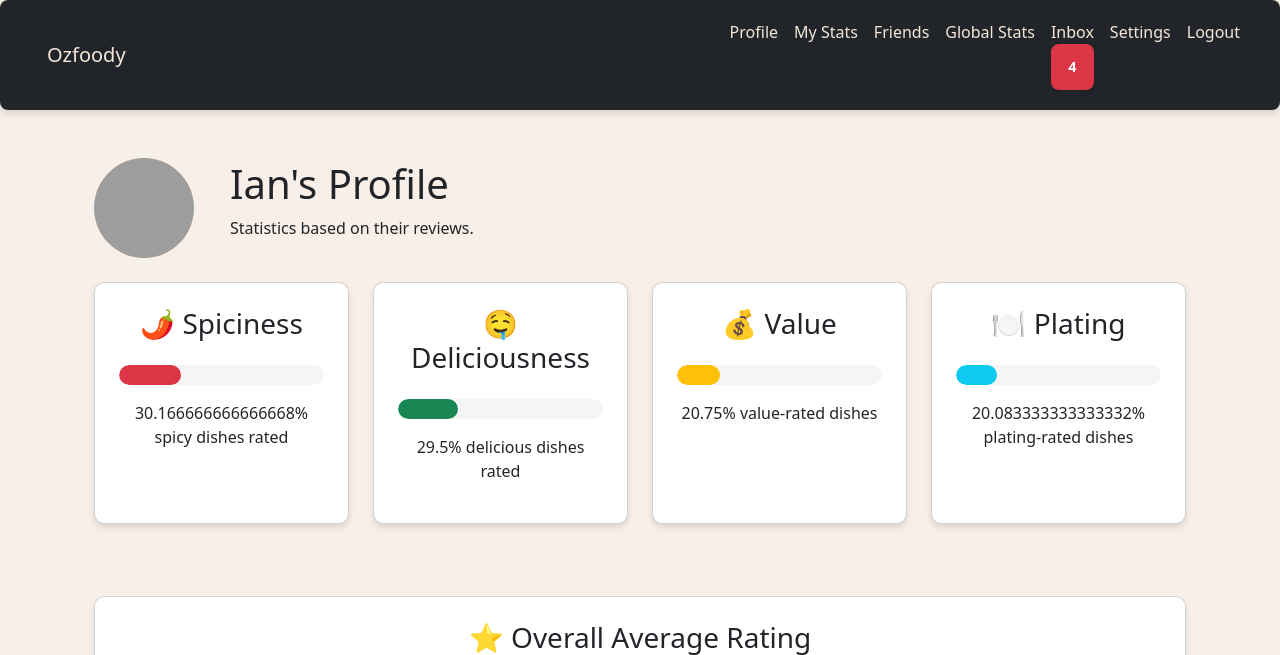
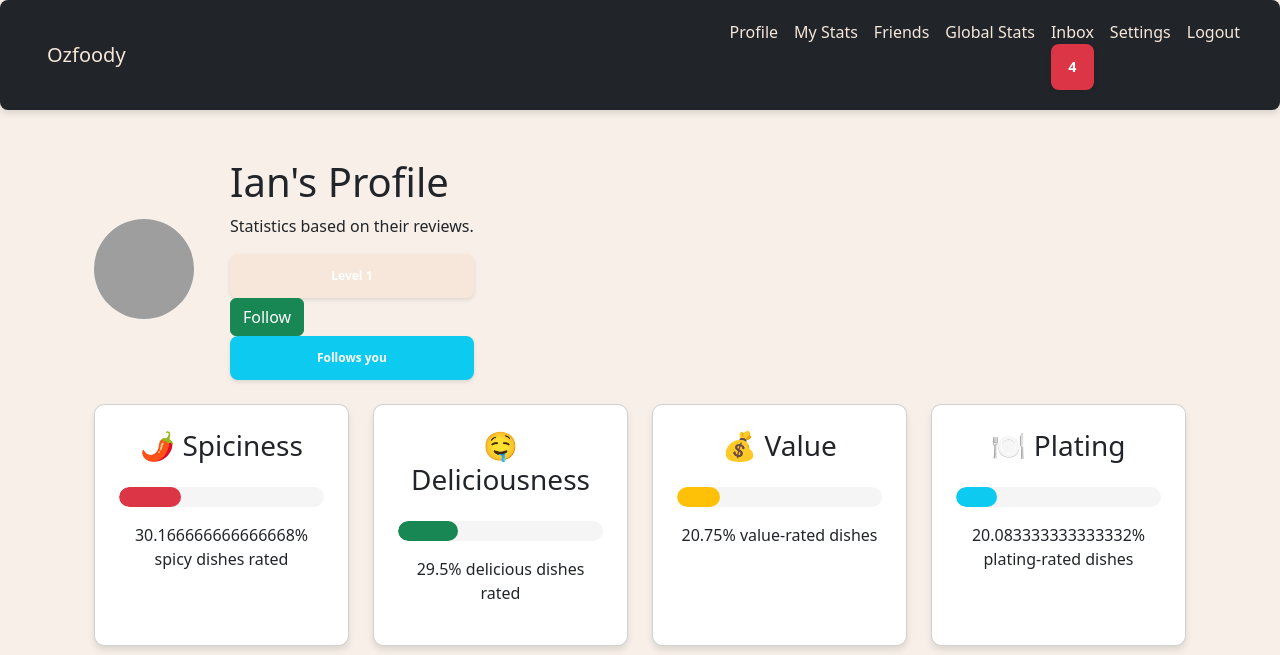
Before and after one commit to IanO7/CITS3403-Group-Project, a Flask app: page /user/5 in a window 1280 px wide. Shown: the top 655 px of the page. Run offline with Flask 3, Linux system fonts and the light colour scheme; a user stored in the database is signed in; data comes from the database, SQL or seed files in the repository; both versions use the stored data as it was after the commit; grey boxes are pictures that could not be loaded.

Commit message:
Refactor friends page to remove static friends list and implement dynamic friend posts display; enhance user profile with follow/unfollow functionality and user level calculation.

```diff
--- a/app/templates/search_results.html
+++ b/app/templates/search_results.html
@@ -10,7 +10,7 @@
         {% for result in results %}
         <li class="list-group-item d-flex justify-content-between align-items-center">
             <span>
-                {{ result.username }}
+                <a href="{{ url_for('views.user_profile', user_id=result.id) }}">{{ result.username }}</a>
                 <span class="badge badge-level level-{{ result.level }}">Level {{ result.level }}</span>
             </span>
             <a href="{{ url_for('views.user_profile', user_id=result.id) }}" class="btn btn-primary">View Profile</a>
@@ -24,7 +24,6 @@
     <!-- Example -->
     {% for result in results %}
     <div>
-        <a href="{{ url_for('views.user_profile', user_id=result.id) }}">{{ result.username }}</a>
         <!-- Optionally show "Follows you" badge if result follows current user -->
         {% if result.id in followers_of_me %}
             <span class="badge bg-info">Follows you</span>
--- a/app/templates/user_profile.html
+++ b/app/templates/user_profile.html
@@ -13,6 +13,18 @@
             <div>
                 <h1>{{ selected_user.username }}'s Profile</h1>
                 <p>Statistics based on their reviews.</p>
+                <!-- Show Level Badge -->
+                <span class="badge badge-level level-{{ user_level }}">Level {{ user_level }}</span>
+                <!-- Follow/Unfollow Button -->
+                {% if user.id != selected_user.id %}
+                    <button id="follow-btn"
+                        class="btn {% if is_following %}btn-danger{% else %}btn-success{% endif %}">
+                        {% if is_following %}Unfollow{% else %}Follow{% endif %}
+                    </button>
+                    {% if follows_me and not is_following %}
+                        <span class="badge bg-info">Follows you</span>
+                    {% endif %}
+                {% endif %}
             </div>
         </div>
     </div>
@@ -77,4 +89,14 @@
         {% endfor %}
     </div>
 </div>
+<script>
+document.getElementById('follow-btn')?.addEventListener('click', function() {
+    const isFollowing = this.classList.contains('btn-danger');
+    fetch(`/${isFollowing ? 'unfollow' : 'follow'}/{{ selected_user.id }}`, {method: 'POST'})
+        .then(res => res.json())
+        .then(data => {
+            if (data.success) location.reload();
+        });
+});
+</script>
 {% endblock %}
--- a/app/views.py
+++ b/app/views.py
@@ -416,6 +416,17 @@ def user_profile(user_id):
     is_following = Follow.query.filter_by(follower_id=user.id, followed_id=selected_user.id).first() is not None
     follows_me = Follow.query.filter_by(follower_id=selected_user.id, followed_id=user.id).first() is not None
 
+    # Calculate user level
+    badges = [
+        {'name': 'First Post', 'earned': len(posts) > 0},
+        {'name': 'Spice Master', 'earned': stats['spiciness'] > 80},
+        {'name': 'Plating Perfectionist', 'earned': stats['plating'] > 90},
+        {'name': 'Value Hunter', 'earned': stats['value'] > 85},
+        {'name': 'Food Critic', 'earned': len(posts) > 20},
+        {'name': 'All-Rounder', 'earned': all(stat > 75 for stat in stats.values())}
+    ]
+    user_level = sum(1 for badge in badges if badge['earned'])
+
     return render_template(
         'user_profile.html',
         user=user,
@@ -424,7 +435,8 @@ def user_profile(user_id):
         overall_average_rating=overall_average_rating,
         posts=posts,
         is_following=is_following,
-        follows_me=follows_me
+        follows_me=follows_me,
+        user_level=user_level
     )
 
 @views.route('/api/search_suggestions', methods=['GET'])
```
Also changed, not shown: app/templates/my_friends.html (+0 -18 lines), instance/database.db.
